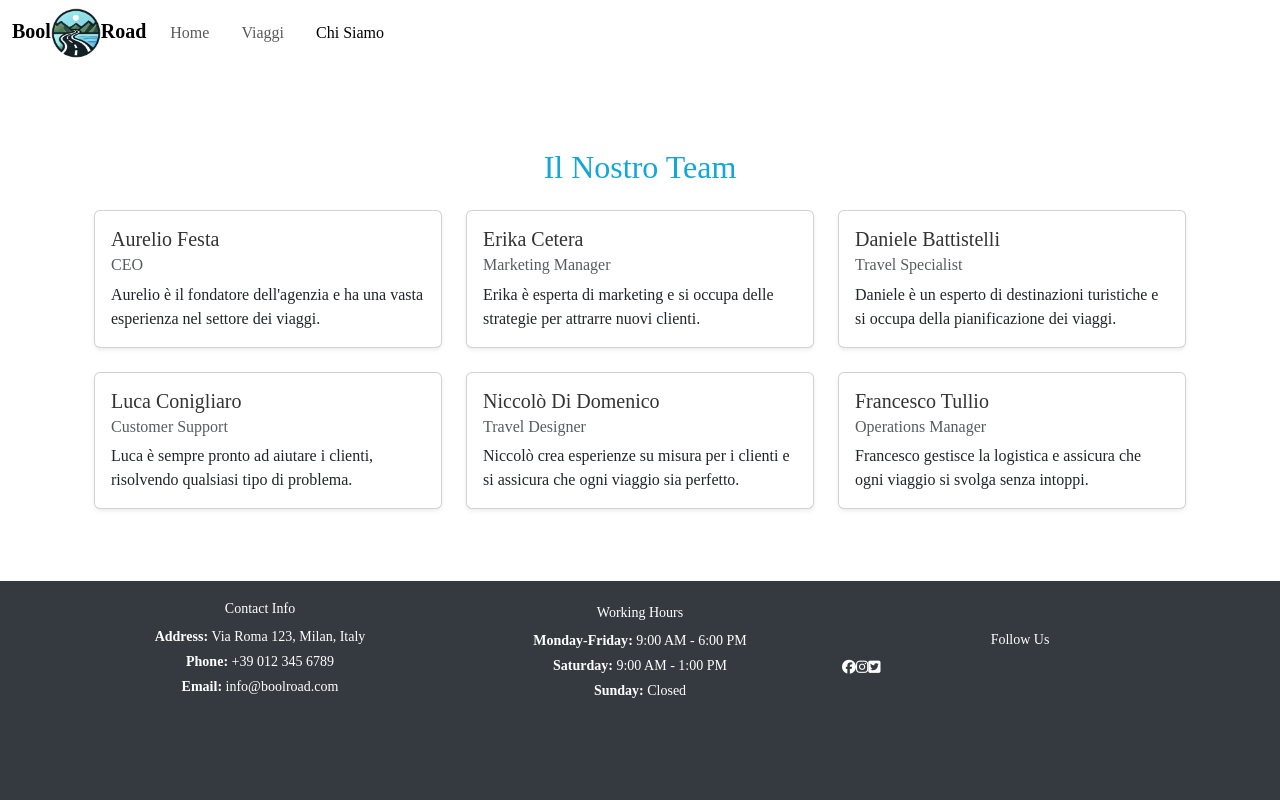
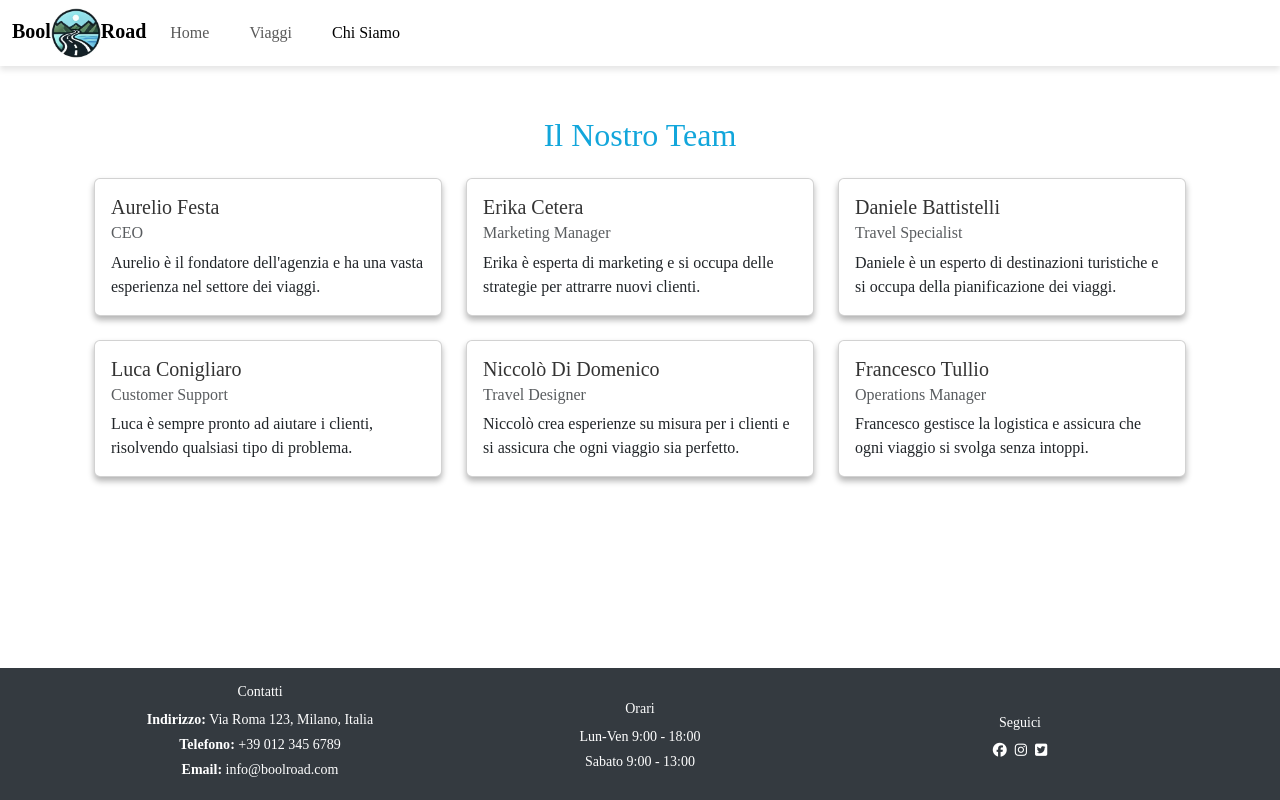
Before and after one commit to FrancescoTullio/boolroad, a React (Vite) app: page /aboutus in a window 1280 px wide. Built offline with nearby package versions, Linux system fonts and the light colour scheme; a web font is replaced by a local one.

Commit message:
feat:fatto

```diff
--- a/data/footer-array.js
+++ b/data/footer-array.js
@@ -1,12 +1,12 @@
 const contactInfo = [
     {
         id: 1,
-        type: "Address",
-        value: "Via Roma 123, Milan, Italy",
+        type: "Indirizzo",
+        value: "Via Roma 123, Milano, Italia",
     },
     {
         id: 2,
-        type: "Phone",
+        type: "Telefono",
         value: "+39 012 345 6789",
     },
     {
@@ -16,11 +16,10 @@ const contactInfo = [
     },
     {
         id: 4,
-        type: "Working Hours",
+        type: "Orari",
         value: [
-            { day: "Monday-Friday", hours: "9:00 AM - 6:00 PM" },
-            { day: "Saturday", hours: "9:00 AM - 1:00 PM"},
-            { day: "Sunday", hours: "Closed" },
+            {orario: "Lun-Ven 9:00 - 18:00"},
+            {orario: "Sabato 9:00 - 13:00"},
         ],
     },
 ];
--- /dev/null
+++ b/data/participants-array.js
@@ -0,0 +1,40 @@
+const participants = [
+    {
+        id: 1,
+        name: "Aurelio Festa",
+        role: "CEO",
+        description: "Aurelio è il fondatore dell'agenzia e ha una vasta esperienza nel settore dei viaggi.",
+    },
+    {
+        id: 2,
+        name: "Erika Cetera",
+        role: "Marketing Manager",
+        description: "Erika è esperta di marketing e si occupa delle strategie per attrarre nuovi clienti.",
+    },
+    {
+        id: 3,
+        name: "Daniele Battistelli",
+        role: "Travel Specialist",
+        description: "Daniele è un esperto di destinazioni turistiche e si occupa della pianificazione dei viaggi.",
+    },
+    {
+        id: 4,
+        name: "Luca Conigliaro",
+        role: "Customer Support",
+        description: "Luca è sempre pronto ad aiutare i clienti, risolvendo qualsiasi tipo di problema.",
+    },
+    {
+        id: 5,
+        name: "Niccolò Di Domenico",
+        role: "Travel Designer",
+        description: "Niccolò crea esperienze su misura per i clienti e si assicura che ogni viaggio sia perfetto.",
+    },
+    {
+        id: 6,
+        name: "Francesco Tullio",
+        role: "Operations Manager",
+        description: "Francesco gestisce la logistica e assicura che ogni viaggio si svolga senza intoppi.",
+    },
+];
+
+export default participants
--- a/src/components/Footer.jsx
+++ b/src/components/Footer.jsx
@@ -7,7 +7,7 @@ function Footer() {
             <div className="container">
                 <div className="row footerz">
                     <div className="col-12 col-md-4">
-                        <h6 className="mb-2" style={{ fontSize: "0.875rem" }}>Contact Info</h6>
+                        <h6 className="mb-2" style={{ fontSize: "0.875rem" }}>Contatti</h6>
                         <ul className="list-unstyled mb-0" style={{ fontSize: "0.875rem" }}>
                             {contactInfo.slice(0, 3).map((contact) => (
                                 <li key={contact.id} className="mb-1">
@@ -17,21 +17,21 @@ function Footer() {
                         </ul>
                     </div>
                     <div className="col-12 col-md-4">
-                        <h6 className="my-2" style={{ fontSize: "0.875rem" }}>Working Hours</h6>
+                        <h6 className="my-2" style={{ fontSize: "0.875rem" }}>Orari</h6>
                         <ul className="list-unstyled mb-0" style={{ fontSize: "0.875rem" }}>
                             {contactInfo[3].value.map((dayInfo, index) => (
                                 <li key={index} className="mb-1">
-                                    <strong>{dayInfo.day}:</strong> {dayInfo.hours}
+                                    {dayInfo.orario}
                                 </li>
                             ))}
                         </ul>
                     </div>
                     <div className="col-12 col-md-4 ">
-                        <h6 className="my-2" style={{ fontSize: "0.875rem" }}>Follow Us</h6>
-                        <ul className=" d-flex list-unstyled mb-0" style={{ fontSize: "0.875rem" }}>
-                            <li><a href="#" className="text-white"><i className="fa-brands fa-facebook"></i></a></li>
-                            <li><a href="#" className="text-white"><i className="fa-brands fa-instagram"></i></a></li>
-                            <li><a href="#" className="text-white"><i className="fa-brands fa-square-twitter"></i></a></li>
+                        <h6 className="my-2" style={{ fontSize: "0.875rem" }}>Seguici</h6>
+                        <ul className=" list-unstyled mb-0 d-flex justify-content-center" style={{ fontSize: "0.875rem" }}>
+                            <li><a href="#" className="  text-white"><i className="fa-brands fa-facebook"></i></a></li>
+                            <li><a href="#" className=" mx-2 text-white"><i className="fa-brands fa-instagram"></i></a></li>
+                            <li><a href="#" className=" text-white"><i className="fa-brands fa-square-twitter"></i></a></li>
                         </ul>
                     </div>
                 </div>
--- a/src/components/Navbar.jsx
+++ b/src/components/Navbar.jsx
@@ -19,7 +19,7 @@ function Navbar() {
 
     return (
         <>
-            <nav className="navbar navbar-expand-lg bg-lights">
+            <nav className="navbar navbar-expand-lg bg-lights" style={{ boxShadow: "0 4px 6px rgba(0, 0, 0, 0.1)" }}>
                 <div className="container-fluid">
                     <div>
                         <Link className="navbar-brand " to={navlinks[0].path}><strong>Bool</strong><img src="../../image/logo-boolroad.jpeg" alt="logo" height="50" />
@@ -32,7 +32,7 @@ function Navbar() {
                         <ul className="navbar-nav flex-row">
                             {navlinks.map((curLink, index) => {
                                 return <li key={index} className="nav-item">
-                                    <NavLink className="nav-link me-3" aria-current="page" to={curLink.path}>{curLink.title}</NavLink>
+                                    <NavLink className="nav-link me-4" aria-current="page" to={curLink.path}>{curLink.title}</NavLink>
                                 </li>
                             })}
                         </ul>
--- a/src/components/TripCard.jsx
+++ b/src/components/TripCard.jsx
@@ -5,12 +5,12 @@ function TripCard({ trip }) {
 
     return (
         <>
-            <div className="card" style={{ boxShadow: "0 4px 6px rgba(0, 0, 0, 0.1)" }} >
+            <div className="card" style={{ boxShadow: "0 4px 6px rgba(0, 0, 0, 0.3)" }}>
                 <img className="card-img-top" src={trip.cover ? `${patImg}${trip.cover}` : `${patImg}newplaceholder.jpeg`} alt={trip.title} />
                 <div className="card-body">
                     <h5 className="card-title mb-2">{trip.title}</h5>
                     <h6 className="card-subtitle mb-3 text-body-secondary">{trip.destination}</h6>
-                    <p className="card-text mb-1">Descrizione: {trip.description}</p>
+                    {/* <p className="card-text mb-3">Descrizione: {trip.description}</p> */}
                     <p className="card-text mb-1">Partenza: {trip.departureDate}</p>
                     <p className="card-text">Rientro: {trip.arrivalDate}</p>
                     <div className="row justify-content-center">
--- a/src/index.css
+++ b/src/index.css
@@ -40,17 +40,18 @@ header {
 
 main {
     flex: 1; /* Occupa tutto lo spazio disponibile */
+
 }
 
 footer {
-    height: 350px; /* Altezza fissa per il footer */
     background: #343a40;
     color: white;
+    display: flex;
+    align-items: center;
 }
 
 .card-img-overlay {
     background-color: rgba(0, 0, 0, 0.35);
-    /* height: 30%; */
     color: white;
 }
 
--- a/src/pages/AboutUsPage.jsx
+++ b/src/pages/AboutUsPage.jsx
@@ -1,53 +1,14 @@
 import React from "react";
-
-// Dati dei partecipanti
-const participants = [
-    {
-        id: 1,
-        name: "Aurelio Festa",
-        role: "CEO",
-        description: "Aurelio è il fondatore dell'agenzia e ha una vasta esperienza nel settore dei viaggi.",
-    },
-    {
-        id: 2,
-        name: "Erika Cetera",
-        role: "Marketing Manager",
-        description: "Erika è esperta di marketing e si occupa delle strategie per attrarre nuovi clienti.",
-    },
-    {
-        id: 3,
-        name: "Daniele Battistelli",
-        role: "Travel Specialist",
-        description: "Daniele è un esperto di destinazioni turistiche e si occupa della pianificazione dei viaggi.",
-    },
-    {
-        id: 4,
-        name: "Luca Conigliaro",
-        role: "Customer Support",
-        description: "Luca è sempre pronto ad aiutare i clienti, risolvendo qualsiasi tipo di problema.",
-    },
-    {
-        id: 5,
-        name: "Niccolò Di Domenico",
-        role: "Travel Designer",
-        description: "Niccolò crea esperienze su misura per i clienti e si assicura che ogni viaggio sia perfetto.",
-    },
-    {
-        id: 6,
-        name: "Francesco Tullio",
-        role: "Operations Manager",
-        description: "Francesco gestisce la logistica e assicura che ogni viaggio si svolga senza intoppi.",
-    },
-];
+import participants from  "../../data/participants-array";
 
 function AboutUsPage() {
     return (
-        <div className="container py-5">
+        <div className="container py-3">
             <h2 className="text-center mb-4" style={{ color: "#12A6DB" }}>Il Nostro Team</h2>
             <div className="row row-cols-1 row-cols-md-2 row-cols-lg-3 g-4">
                 {participants.map((participant) => (
                     <div className="col" key={participant.id}>
-                        <div className="card shadow-sm">
+                        <div className="card h-100" style={{ boxShadow: "0 4px 6px rgba(0, 0, 0, 0.3)" }}>
                             <div className="card-body">
                                 <h5 className="card-title" style={{ fontSize: "1.25rem", color: "#333" }}>
                                     {participant.name}
@@ -61,6 +22,6 @@ function AboutUsPage() {
             </div>
         </div>
     );
-}
+};
 
 export default AboutUsPage;
--- a/src/pages/TripsPage.jsx
+++ b/src/pages/TripsPage.jsx
@@ -5,9 +5,9 @@ import { Link } from "react-router-dom";
 function TripsPage() {
     return (
         <>
-            <section className="pb-3">
+            <section className="py-2">
                 <div className="d-flex justify-content-end">
-                    <Link className="btn btn-xs" to="/trips/create" style={{color: "#102829"}}>Aggiungi viaggio</Link>
+                    <Link className="btn btn-xs mb-2" to="/trips/create" style={{color: "#102829"}}>Aggiungi viaggio</Link>
                 </div>
                 <h2>Viaggi in corso: </h2>
                 <div className="row row-cols-1 row-cols-sm-2 row-cols-md-3 row-cols-lg-4 gy-2">
```
Also changed, not shown: src/pages/HomePage.jsx (+5 -5 lines).
